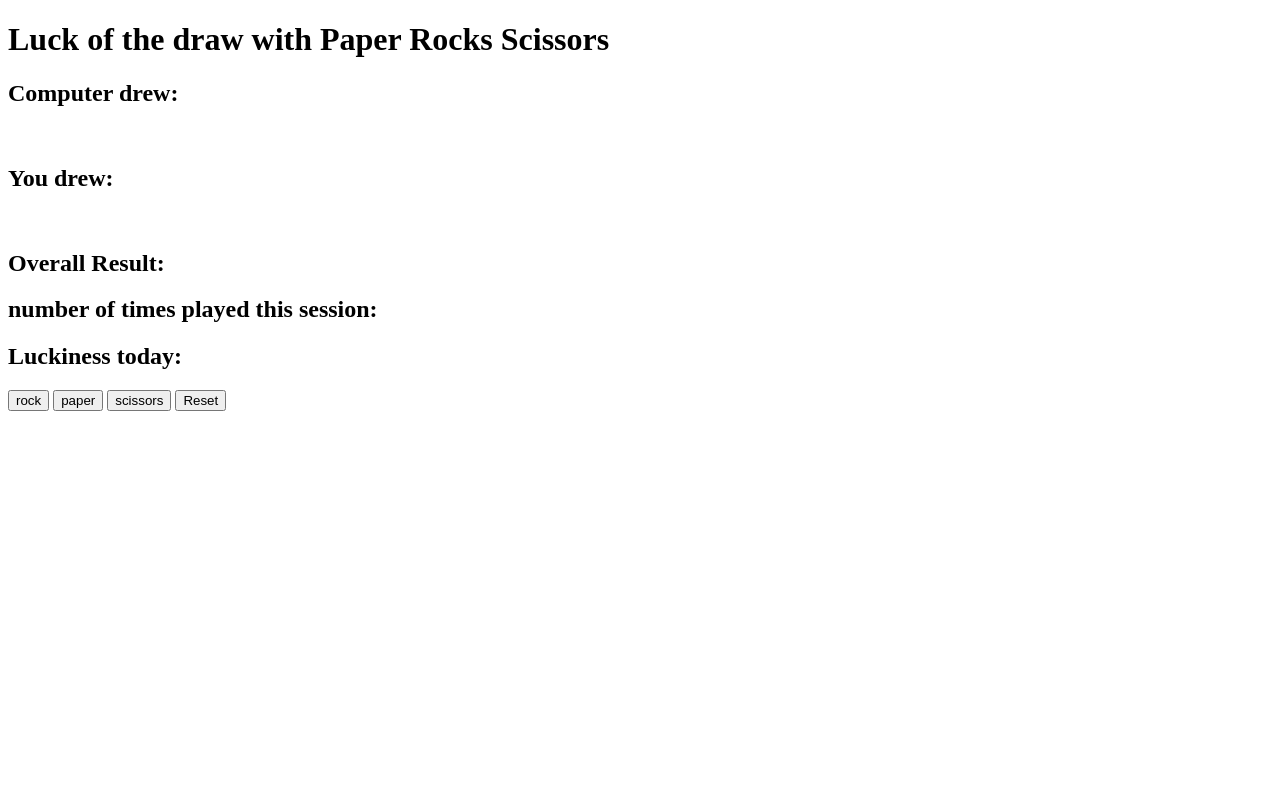
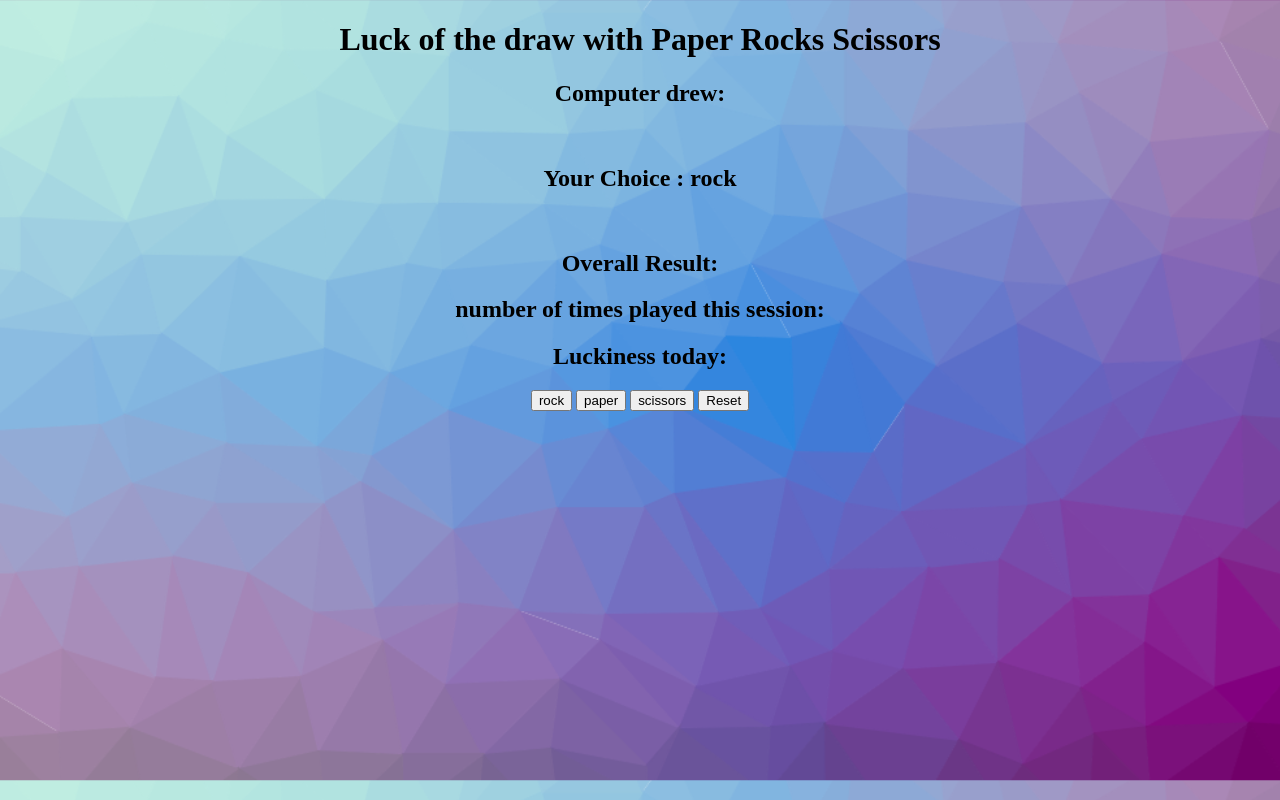
Before and after one commit to jtrudat/app-doc, a plain HTML site: page rps.html in a window 1280 px wide. Both pictures are taken after a click on the button "rock". Drawn offline with Linux system fonts and the light colour scheme.

Commit message:
target button association

```diff
--- a/rps.css
+++ b/rps.css
@@ -0,0 +1,5 @@
+body{
+    background-image: url('./assets/sea-edge.png');
+    text-align: center;
+    background-size:1550px;
+  }
--- a/rps.html
+++ b/rps.html
@@ -3,7 +3,7 @@
   <head>
     <meta charset="utf-8">
     <title>Classic Rock Paper Scissors</title>
-    <link rel="stylesheet" href="./styles.css" type="text/css"></link>
+    <link rel="stylesheet" href="./rps.css" type="text/css"></link>
 
   </head>
   <body>
@@ -25,6 +25,6 @@
     <button id="reset">Reset</button>
     <br>
     <img id="winner"></img>
-    <script src="./app.js" charset="utf-8"></script>
+    <script src="./rps.js" charset="utf-8"></script>
   </body>
 </html>
--- a/rps.js
+++ b/rps.js
@@ -7,15 +7,24 @@
 //need to determine computer selection
 //need to compare computer selection against user selection to determine winner
 
-let userChoice
+let myChoice
 let computerChoice
 let result
 let percentWon
 let timesWon = 0
 let timesPlayed = 0
 let computerChoiceDisplay = document.getElementById('computer-choice')
-let userChoiceDisplay = document.getElementById('user-choice')
+let myChoiceDisplay = document.getElementById('user-choice')
 let resultDisplay = document.getElementById('result')
-let possibleChoices = document.querySelectorAll('button')
+let buttonPicks = document.querySelectorAll('button')
 let timesPlayedDisplay = document.getElementById('rounds')
 let percentWonDisplay = document.getElementById('percentStat')
+
+buttonPicks.forEach((targetButton)=>{
+        targetButton.addEventListener('click', (targetHit)=>{
+        myChoice = targetHit.target.id
+        console.log(myChoice)
+        myChoiceDisplay.innerHTML = `Your Choice : ${myChoice}`
+
+    })
+})
```
Also changed, not shown: 5d1905f86e753.webp (added), Revisi-2-04-e1628646957755.webp (added), Rock-Paper-Scissor-order-2-final-04-scaled-e1628959534178.webp (added), assets/sea-edge.png (added), trophy-5.webp (added), victory.webp (added).
